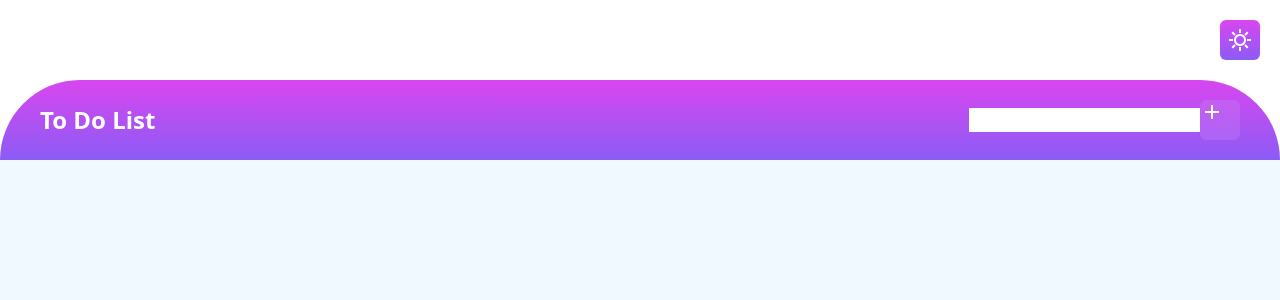
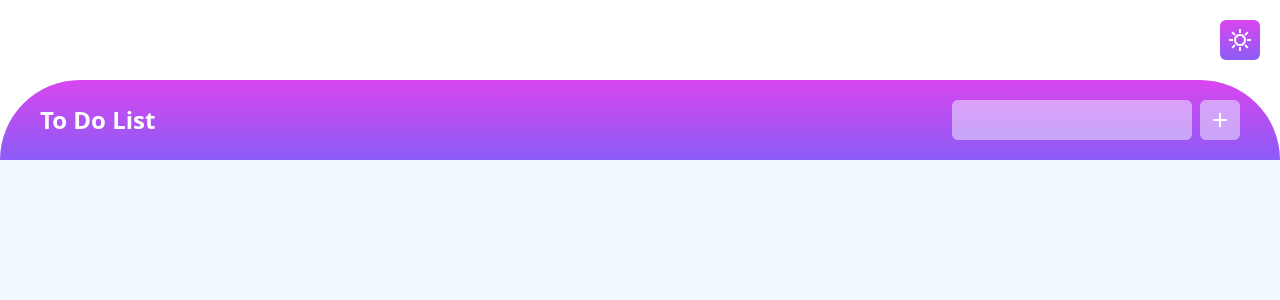
Before and after one commit to Nikkihosseini/redux-todo-dnd, a React (Vite) app: page / in a window 1280 px wide. Shown: the top 300 px of the page. Built offline with nearby package versions, Linux system fonts and the light colour scheme.

Commit message:
feat(todo): add text input and Add button for creating todos

```diff
--- a/src/Pages/ToDo.jsx
+++ b/src/Pages/ToDo.jsx
@@ -14,9 +14,11 @@ export default function ToDo(){
                              <h1 className='font-bold text-2xl'>To Do List</h1>
                              <span></span>
                         </div>
-                        <div className='flex items-center justify-center'>
-                            <input type="text" name="todo"/>
-                            <span className='flex items-center justify-center material-symbols-outlined backdrop-blur-md h-10 w-10 rounded-md bg-blue-50/10 hover:bg-blue-50/20 cursor-pointer transition-all'>add</span>
+                        <div className='flex items-center justify-center gap-x-2'>
+                            <input className='p-2 outline-none border-none rounded-md bg-blue-50/50 w-60 h-10' type="text" name="todo"/>
+                            <div className='flex items-center justify-center backdrop-blur-md h-10 w-10 rounded-md bg-blue-50/50 hover:bg-blue-50/70 cursor-pointer transition-all'>
+                                <span className='material-symbols-outlined'>add</span>
+                            </div>
                         </div>
                     </div>
 
```
